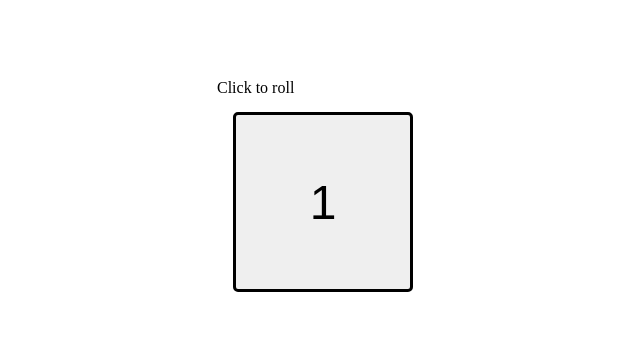
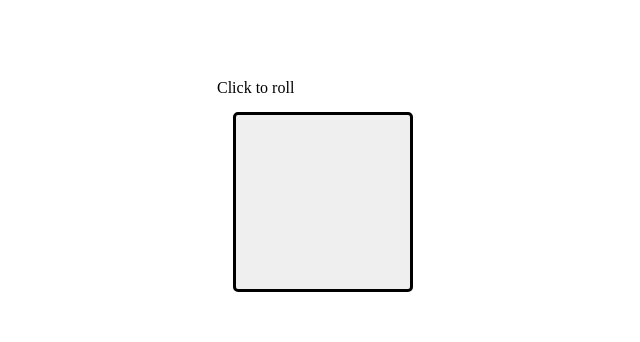
Before and after one commit to ebishiru/dnd-journal, a React (Create React App) app in the folder client/: page /diceroller in a window 1280 px wide. Shown: the top 342 px of the page, without its empty margins (317-957 px from the left). Built offline with nearby package versions, Linux system fonts and the light colour scheme.

Commit message:
Added diceroller rolling animation and history log

```diff
--- a/client/src/pages/DiceRoller/index.js
+++ b/client/src/pages/DiceRoller/index.js
@@ -3,12 +3,38 @@ import { use, useState } from "react";
 import styled from "styled-components";
 
 const DiceRoller = () => {
-    const [ dieResult, setDieResult ] = useState(1);
+    const [ dieResult, setDieResult ] = useState(null);
+    const [ dieIsRolling, setDieIsRolling ] = useState(false);
+    const [ temporaryDie, setTemporaryDie ] = useState(null);
+
+    //dice modifications
     const [ dieMaxValue, setDieMaxValue ] = useState(20);
     const [ selectedDie, setSelectedDie ] = useState(20);
 
+    //dice log
+    const [ diceHistory, setDiceHistory ] = useState([]);
+
     const rollDie = () => {
-        setDieResult(Math.ceil(Math.random() * dieMaxValue));
+        setDieIsRolling(true);
+        setDieResult(null);
+        setTemporaryDie(null);
+
+        const rollingInterval = setInterval(() => {
+            setTemporaryDie(Math.ceil(Math.random() * dieMaxValue));
+        }, 100)
+
+        setTimeout(() => {
+            clearInterval(rollingInterval);
+
+            const finalResult = (Math.ceil(Math.random() * dieMaxValue));
+            setDieResult(finalResult)
+
+            setDieIsRolling(false);
+            setDiceHistory((prev) => {
+                const updatedHistory = [finalResult, ...prev];
+                return updatedHistory.slice(0, 4);
+            })
+        }, 1000)
     }
 
     const changeDie = (chosenDie) => {
@@ -20,12 +46,19 @@ const DiceRoller = () => {
         <PageLayout>
             <RollingContainer>
                 <h2>Click to roll</h2>
-                <RollButton onClick={rollDie}>{dieResult}</RollButton>
+                <RollButton onClick={rollDie} disabled={dieIsRolling}>
+                    {dieIsRolling ? temporaryDie : dieResult }
+                </RollButton>
             </RollingContainer>
+            <div>
+                {diceHistory.map((value) => (
+                    <p key={value}>You rolled a {value} with the D{selectedDie}</p>
+                ))}
+            </div>
             <DiceContainer>
                 <h3>Change Die:</h3>
                 {[4, 6, 8, 10, 12, 20].map((die) => (
-                    <DieButton key={die} selected={selectedDie === die} onClick={() => {changeDie(die)}}>D{die}</DieButton>
+                    <DieButton key={die} selected={selectedDie === die} onClick={() => {changeDie(die)}} disabled={dieIsRolling}>D{die}</DieButton>
                 ))}
             </DiceContainer>
         </PageLayout>
```
